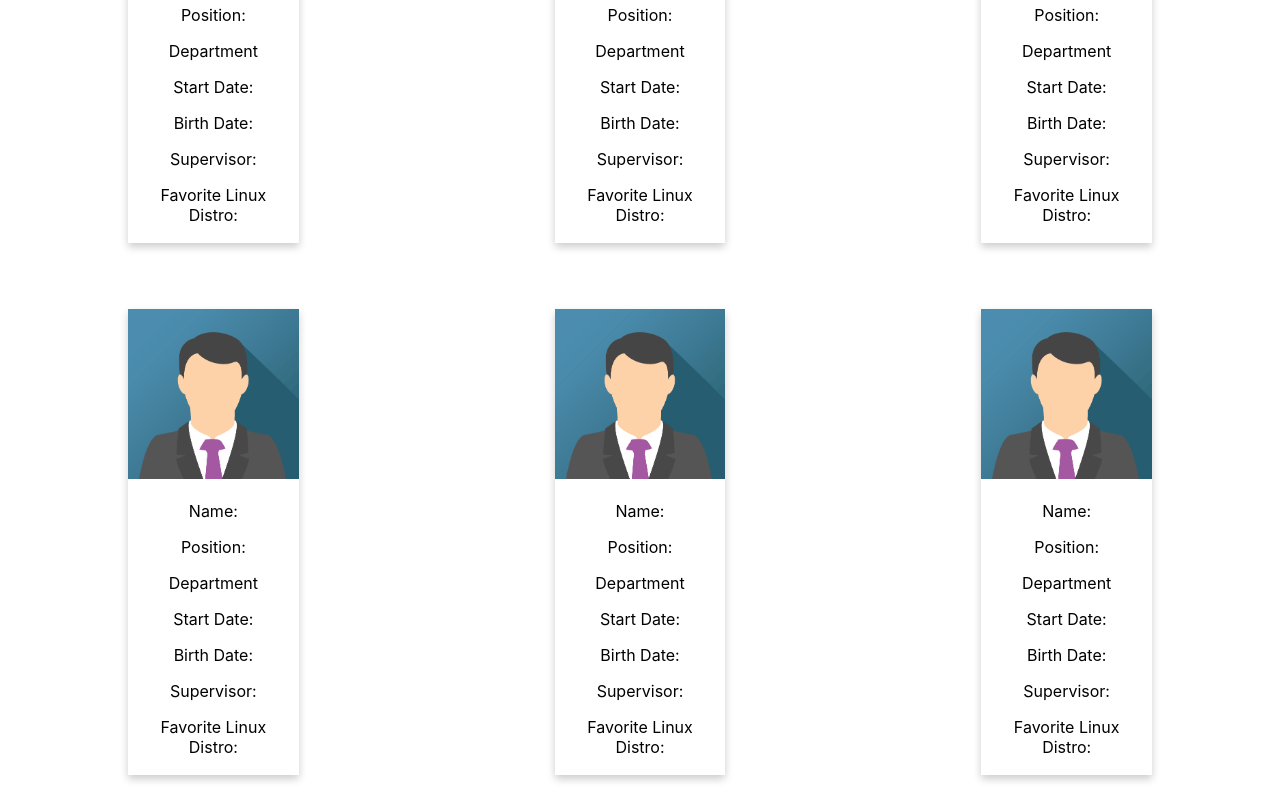
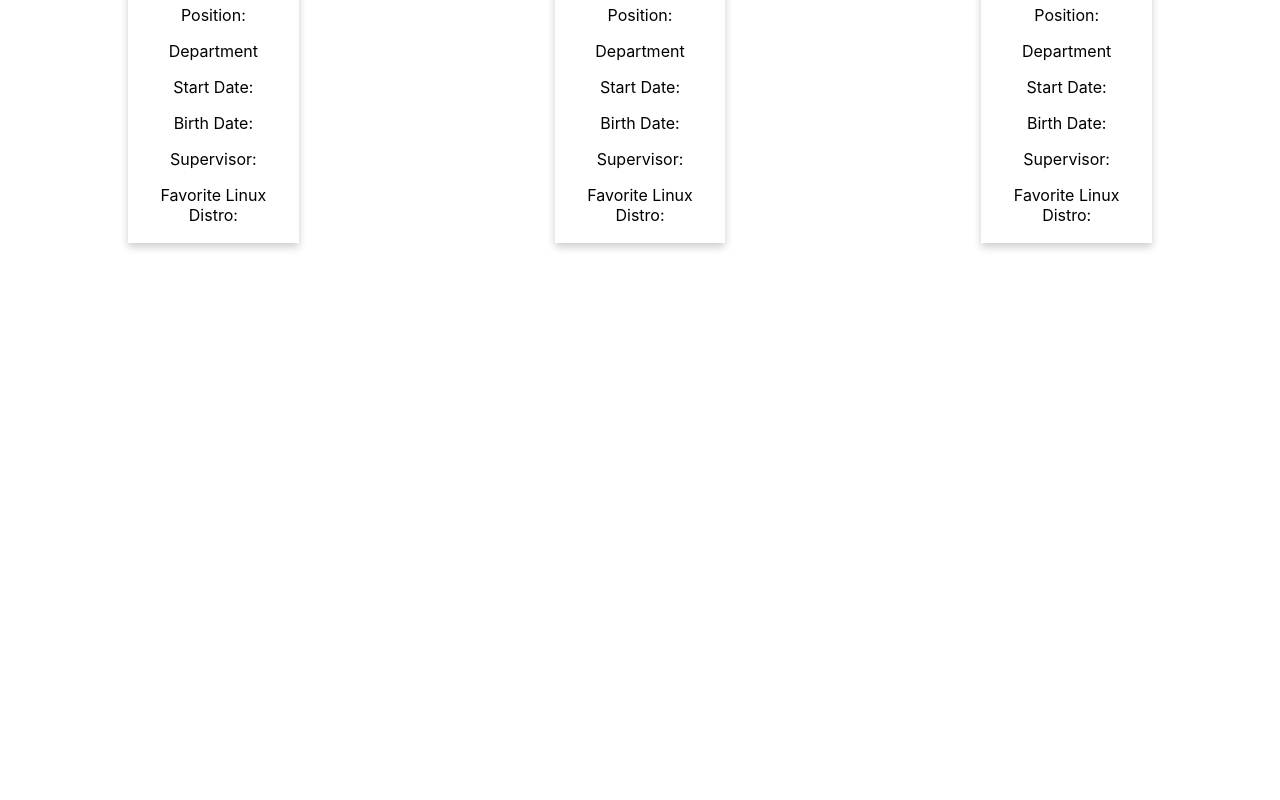
Before and after one commit to JonesElliott/employee-directory, a React (Create React App) app: page / in a window 1280 px wide. Shown: the part 999-1799 px from the top of the page. After the commit the page ends 1267 px from the top, so only its background shows below. Built offline with nearby package versions, Linux system fonts and the light colour scheme.

Commit message:
Removed default react stuff while I still remember

```diff
--- a/public/index.html
+++ b/public/index.html
@@ -2,7 +2,7 @@
 <html lang="en">
   <head>
     <meta charset="utf-8" />
-    <link rel="icon" href="%PUBLIC_URL%/favicon.ico" />
+    <link rel="icon" href="./assets/img/avatar-male-1.png" />
     <meta name="viewport" content="width=device-width, initial-scale=1" />
     <meta name="theme-color" content="#000000" />
     <meta
@@ -24,7 +24,7 @@
       work correctly both with client-side routing and a non-root public URL.
       Learn how to configure a non-root public URL by running `npm run build`.
     -->
-    <title>React App</title>
+    <title>Employee Directory</title>
   </head>
   <body>
     <noscript>You need to enable JavaScript to run this app.</noscript>
--- a/src/App.js
+++ b/src/App.js
@@ -23,9 +23,6 @@ function App() {
           <Card />
           <Card />
           <Card />
-          <Card />
-          <Card />
-          <Card />
         </section>
       </div>
     </div>
```
